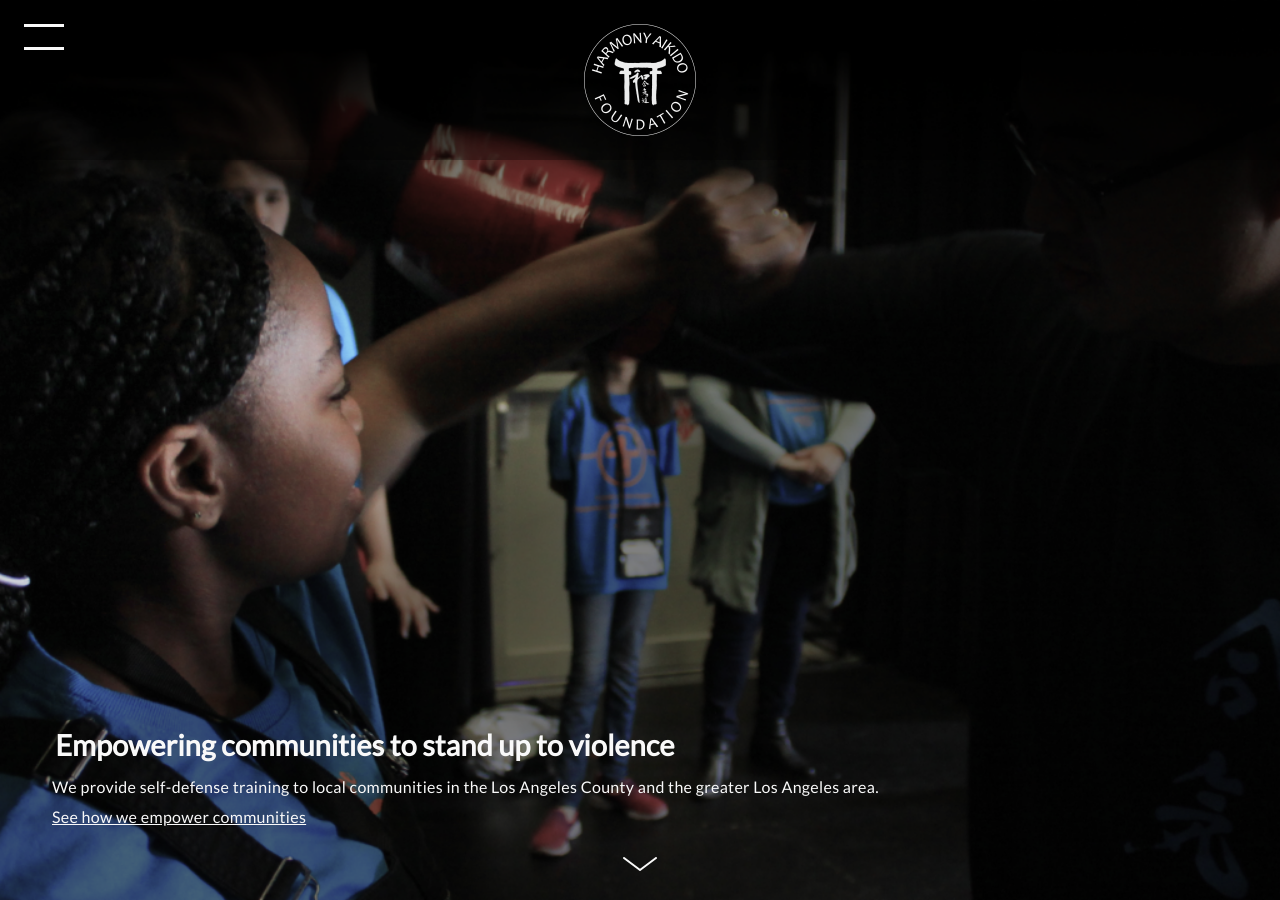
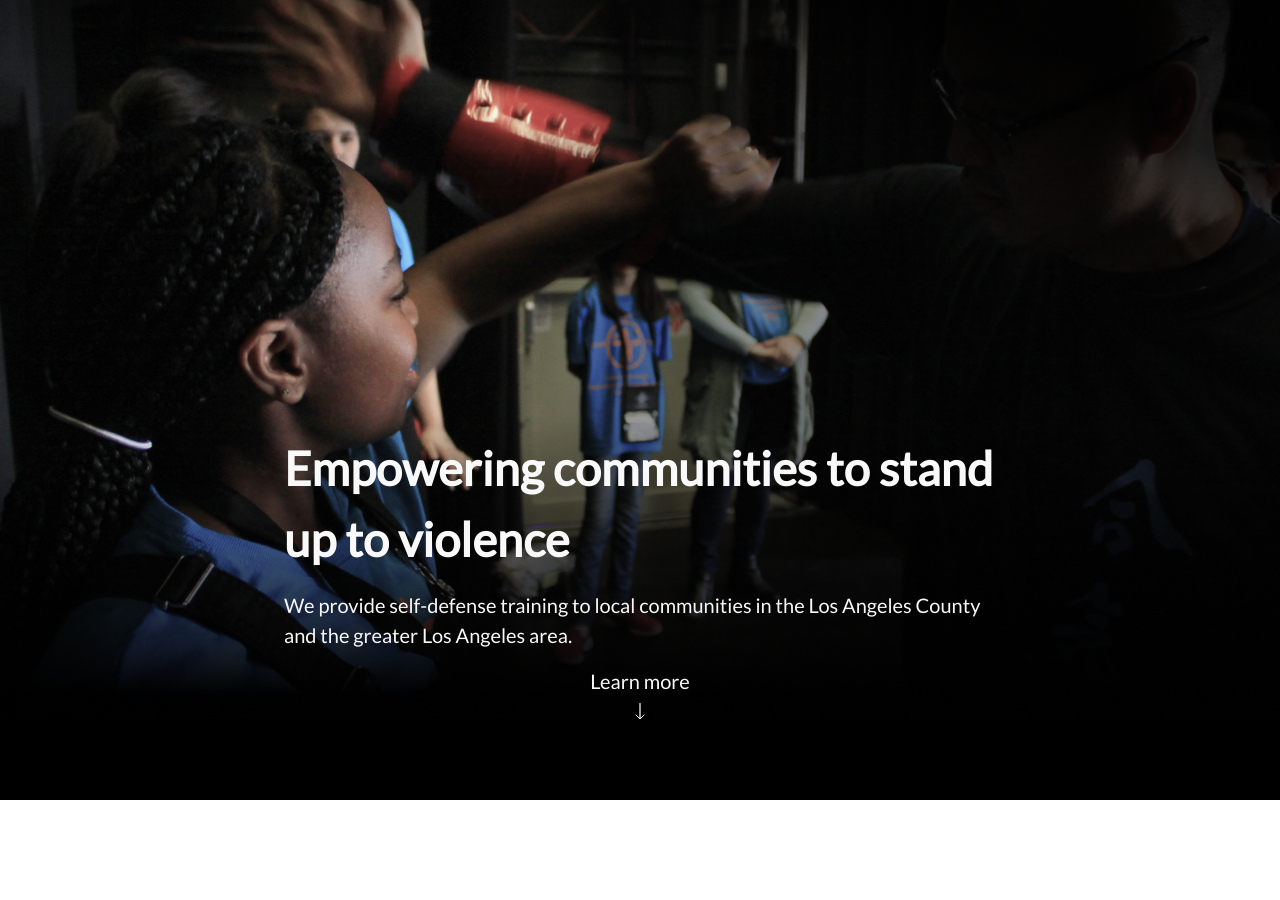
Before and after one commit to hafusaorg/hafusaorg.github.io, a Jekyll site: the page built from index.md, in a window 1280 px wide and 900 px high. Built offline with Jekyll 4.4.1, drawn with Linux system fonts in a browser that asks for light colours; some of the changed text lies outside the part shown.

Commit message:
Major styling updates

```diff
--- a/assets/default.css
+++ b/assets/default.css
@@ -1,35 +1,107 @@
-.hero {
-  position: relative;
-  height: 100vh;
-  background-repeat: no-repeat;
-  background-position: center;
-  background-size: cover;
+:root {
+  /* Global variables */
+  /* Responsive variables */
+  --hero-min-height: 533px;
+  --hero-margin-bottom: 40px;
+  --hero-margin-bottom: 96px;
+  --hero-more-margin-bottom: 7px;
+  --hero-more-padding-bottom: 24px;
+  --horizontal-min-margin: 16px;
+  --horizontal-margin: 0px;
 }
 
-.hero.scroll-for-more {
-  padding: 0 48px calc(32px + 12px + 24px);
+@media screen and (min-width: 768px) and (max-width: 1279px) {
+  :root {
+    --hero-min-height: 800px;
+    --horizontal-min-margin: 40px;
+    --horizontal-margin: 64px;
+    --hero-more-margin-bottom: 80px;
+    --hero-more-padding-bottom: 24px;
+    }
 }
 
-.hero.scroll-for-more::after {
-  content: "";
+@media screen and (min-width: 1280px) {
+  :root {
+    --hero-min-height: 800px;
+    --horizontal-min-margin: 96px;
+    --horizontal-margin: 188px;
+    --hero-more-margin-bottom: 80px;
+    --hero-more-padding-bottom: 24px;
+  }
+}
+
+:root {
+  /* Calculated variables */
+  --standard-margin: calc(var(--horizontal-min-margin) + var(--horizontal-margin));
+}
+
+main>article {
+  margin: 0 var(--standard-margin);
+}
+
+.hero {
+  display: flex;
+  justify-content: flex-end;
+  margin: 0 calc(-1 * var(--standard-margin)) var(--hero-margin-bottom);
+  padding: 0 var(--standard-margin);
+  flex-direction: column;
+}
+
+.hero h1, .hero p {
+  padding: 0 0 16px;
+}
+
+.hero .more {
+  align-self: center;
+  background-image: url("/uploads/arrow-down.svg");
+  background-repeat: no-repeat;
+  background-position: center bottom;
+  margin-bottom: var(--hero-more-margin-bottom);
+  padding-bottom: var(--hero-more-padding-bottom);
+}
+
+.hero:first-child {
+  min-height: var(--hero-min-height);
+  background-color: #000000;
+  background-image: var(--hero-mobile-background-image);
+  background-position: var(--hero-mobile-background-position, center);
+  background-repeat: no-repeat;
+  color: var(--inverse-text-color);
+}
+
+@media screen and (min-width: 768px) {
+  .hero:first-child {
+    background-image: var(--hero-desktop-background-image);
+    background-position: var(--hero-desktop-background-position, center);
+  }
+}
+
+.video {
+  position: relative;
+  width: 100%;
+  padding-bottom: 56.25%;
+  margin: 80px 0;
+}
+
+.video>iframe {
   position: absolute;
-  bottom: 24px;
+  top: 0;
+  right: 0;
+  bottom: 0;
   left: 0;
   width: 100%;
-  height: 24px;
-  background-image: url(/uploads/arrow-down.svg);
-  background-repeat: no-repeat;
-  background-position: center;
+  height: 100%;
 }
 
-.hero.dark {
-  background-color: black;
+ul.social-buttons {
+  display: flex;
+  flex-wrap: wrap;
+  justify-content: center;
+  list-style: none;
+  padding: 0;
+  margin: 0;
 }
 
-/* --- */
-
-.hero.bottom {
-  display: flex;
-  flex-direction: column;
-  justify-content: flex-end;
+ul.social-buttons li {
+  margin: 0 12px 80px;
 }
--- a/assets/header.css
+++ b/assets/header.css
@@ -1,4 +1,4 @@
-#main-navigation {
+/* #main-navigation {
   position: fixed;
   top: 0;
   width: 100vw;
@@ -89,4 +89,4 @@
 
 .show-main-navigation main {
   filter: blur(40px);
-}
+} */
--- a/assets/master.css
+++ b/assets/master.css
@@ -1,37 +1,87 @@
 @import url('https://fonts.googleapis.com/css?family=Crimson+Text|Lato|Montserrat');
+
+:root {
+  /* Global variables */
+  --normal-text-color: #333333;
+  --inverse-text-color: #F9F9F9;
+  --sans-serif-font-family: Lato, sans-serif;
+
+  /* Responsive variables */
+  --h1-font-size: 24px;
+  --h1-padding-bottom: 40px;
+  --p-font-size: 16px;
+  --p-padding-bottom: 80px;
+  --figcaption-font-size: 12px;
+  --figcaption-padding-bottom: 19px;
+}
+
+@media screen and (min-width: 768px) and (max-width: 1279px) {
+  :root {
+    --h1-font-size: 36px;
+    --p-font-size: 18px;
+    --figcaption-font-size: 16px;
+    --figcaption-padding-bottom: 17px;
+  }
+}
+
+@media screen and (min-width: 1280px) {
+  :root {
+    --h1-font-size: 47px;
+    --p-font-size: 20px;
+    --figcaption-font-size: 16px;
+    --figcaption-padding-bottom: 17px;
+  }
+}
+
+/* Styles */
 * {
   box-sizing: border-box;
 }
 
 html, body {
+  font-family: var(--sans-serif-font-family);
+  font-style: normal;
   margin: 0;
 }
 
 html, body, a {
-  color: #333333;
-}
-
-h1, h2, h3, h4, h5, h6, p {
-  font-family: Lato, sans-serif;
-  font-style: normal;
-  margin: 0.25em;
-}
-
-.dark, .dark a {
-  color: #F9F9F9;
-}
-
-h1, h2, h3, h4, h5, h6 {
-  font-weight: bold;
+  color: var(--normal-text-color);
 }
 
 h1 {
-  line-height: 40px;
-  font-size: 29px;
+  font-weight: 600;
+  font-size: var(--h1-font-size);
+  line-height: 1.5em;
+  margin: 0;
+  padding: 0 0 var(--h1-padding-bottom);
 }
 
 p {
-  line-height: 22px;
-  font-size: 16px;
-  letter-spacing: 0.02em;
+  font-size: var(--p-font-size);
+  line-height: 1.5em;
+  margin: 0;
+  padding: 0 0 var(--p-padding-bottom);
 }
+
+.figcaption {
+  font-size: var(--figcaption-font-size);
+  margin: 0;
+  padding: var(--figcaption-padding-bottom) 0;
+}
+
+.center {
+  text-align: center;
+}
+
+ul.blocks {
+  display: flex;
+  flex-wrap: wrap;
+  justify-content: space-between;
+  list-style: none;
+  padding: 0;
+  margin: 0;
+}
+
+ul.blocks li {
+  margin: 0;
+}
--- a/index.md
+++ b/index.md
@@ -4,28 +4,38 @@
   image: "/uploads/logo.png"
   description: Empowering communities to stand up to violence
 layout: default
+show_subscribe_form: true
 css: |
-  .hero.landing-page {
-    background-image: url(/uploads/hero-landing-mobile.png);
+  :root {
+    --hero-mobile-background-position: left;
+    --hero-mobile-background-image: url("/uploads/hero-landing-mobile.png");
+    --hero-desktop-background-position: center;
+    --hero-desktop-background-image: url("/uploads/hero-landing.png");
+    --organization-width: 144px;
   }
-
-  @media screen and (min-width: 768px) {
-    .hero.landing-page {
-      background-image: url(/uploads/hero-landing.png);
+  @media screen and (min-width: 768px) and (max-width: 1279px) {
+    :root {
+      --organization-width: 117px;
+    }
+  }
+  @media screen and (min-width: 1200px) {
+    :root {
+      --organization-width: 148px;
     }
   }
 
-  .hero.you-are-powerful {
-    background-image: url(/uploads/hero-campaign.png);
+  .blocks.organizations img {
+    width: var(--organization-width);
   }
 ---
 
-<section class="hero dark bottom landing-page scroll-for-more">
+<section class="hero">
 # Empowering communities to stand up to violence
 
 We provide self-defense training to local communities in the Los Angeles County and the greater Los Angeles area.
 
-[See how we empower communities](/about)
+Learn more
+{: .more}
 </section>
 
 THE VISION
@@ -35,14 +45,14 @@
 
 Harmony Aikido Foundation takes a preventative approach towards violence by equipping people to defend themselves and their loved ones against physical attacks. We partner with local community groups to provide high-quality self-defense and awareness training for community members of all ages.
 
-Organizations we have partnered with to offer self-defense training
+Organizations we have partnered with to offer self-defense training for community members of all ages.
 {: .center}
 
 * ![Alive and Well Women](/uploads/org-alive-and-well.svg)
 * ![The Salvation Army](/uploads/org-salvation-army.svg)
 * ![Los Angeles County Supervisor Janice Hahn, Fourth District](/uploads/org-janice-hahn.svg)
 * ![YWCA Glendale: Eliminating Racism, Empowering Women](/uploads/org-glendale-ywca.svg)
-{: .blocks}
+{: .blocks.organizations}
 
 > <iframe width="560" height="315" src="https://www.youtube-nocookie.com/embed/04HIRa8TnNA?controls=0" frameborder="0" allowfullscreen></iframe>
 {: .video}
@@ -51,9 +61,9 @@
 {: .center}
 
 * [![Youtube](/uploads/icon-youtube.svg)](https://go.hafusa.org/youtube-hafusaorg)
-* [![Instagram](/uploads/icon-instagram.svg)](https://www.instagram.com/hafusaorg/)
+* [![Instagram](/uploads/icon-instagram.svg)](https://www.instagram.com/hafusaorg)
 * [![Facebook](/uploads/icon-facebook.svg)](https://www.facebook.com/hafusaorg)
-{: .blocks}
+{: .social-buttons}
 
 
 <section class="hero you-are-powerful">
@@ -61,13 +71,18 @@
 {: .figcaption}
 
 # You Are Powerful
-We are proud to stand with women as they defend themselves against acts of violence.  We are on a mission to provide all-inclusive self-defense training to one thousand women and girls.
 
-![405](/uploads/counter.svg){: .counter style="vertical-align: middle"}
+We are proud to stand with women as they defend themselves against acts of violence.  Our campaign mission to provide all-inclusive self-defense training to one thousand women and girls.
+
+* 0
+* 4
+* 2
+* 0
+{: .counter}
+
 women and girls taught so far
 
-[Learn more ![](/uploads/arrow.svg)](/you-are-powerful)
-{: .section.you-are-powerful}
+[Learn more](/you-are-powerful)
 </section>
 
 WHY TRAIN WITH US?
@@ -75,7 +90,7 @@
 
 # We have the expertise.
 
-Our instructors are veterans in teaching self-defense.  The high caliber of their expertise enables Harmony Aikido Foundation to tailor our self-defense training sessions to participants’ specific skill levels and needs.  [Learn more](/classes)
+Our instructors are veterans in teaching self-defense.  The high caliber of their expertise enables Harmony Aikido Foundation to tailor our self-defense training sessions to participants’ specific skill levels and needs.  [Learn more](/about)
 
 Some of the trainings we offer
 {: .center}
@@ -93,44 +108,7 @@
 [Let’s chat](/contact)
 {: .call-to-action}
 
-<section class="hero">
-# Coming Soon: Classes
-
-TBD
-
-Be the first to sign up for our classes
-{: .center}
-
-[Get notified](/contact)
-{: .call-to-action}
-</section>
-
-# All-inclusive training
-
-Taking our self-defense lessons will increase your awareness and confidence in dangerous situations, as well as in your daily life.  Our workshops are designed for participants of all ages, no prior experience is necessary.
-
-[View community events](/community-events)
-
-> <iframe width="560" height="315" src="https://www.youtube-nocookie.com/embed/04HIRa8TnNA?controls=0" frameborder="0" allowfullscreen></iframe>
-{: .video}
-
-* > “I had a lot of fun in the workshop. It made me actually feel powerful.”
-  * Jane Doe
-  * Organization name
-* > “I had a lot of fun in the workshop. It made me actually feel powerful.”
-  * Jane Doe
-  * Organization name
-* > “I had a lot of fun in the workshop. It made me actually feel powerful.”
-  * Jane Doe
-  * Organization name
-{: .quotes}
-
-<section class="subscribe">
-  Subscribe to get our newsletter
-  TBD
-</section>
-
-<section class="hero dark">
+<section class="hero support">
 MAKE AN IMPACT
 {: .figcaption}
 
@@ -141,6 +119,21 @@
 Your generosity keeps us going.
 {: .center}
 
-[DONATE TO US](/contact)
+[MAKE A DONATION](/support)
 {: .call-to-action}
 </section>
+
+# Community programs
+
+Our instructors are veterans in teaching self-defense.  The high caliber of their expertise enables Harmony Aikido Foundation to tailor our self-defense training sessions to participants’ specific skill levels and needs.
+
+[View community events](/community-events)
+
+> <iframe width="560" height="315" src="https://www.youtube-nocookie.com/embed/04HIRa8TnNA?controls=0" frameborder="0" allowfullscreen></iframe>
+{: .video}
+
+> “Ut enim ad minim veniam, quis nostrud exercitation ullamco laboris nisi ut aliquip ex ea commodo consequat. Duis aute irure dolor in reprehenderit in voluptate velit esse cillum dolore.”
+
+> Jane Doe
+> Organization Name
+{: .center}
```
Also changed, not shown: _uploads/arrow-down.svg, _uploads/hero-landing-mobile.png, _uploads/hero-landing.png, _uploads/icon-facebook.svg, _uploads/icon-instagram.svg, _uploads/icon-youtube.svg, _uploads/org-alive-and-well.svg, _uploads/org-glendale-ywca.svg, _uploads/org-janice-hahn.svg, _uploads/org-salvation-army.svg.
